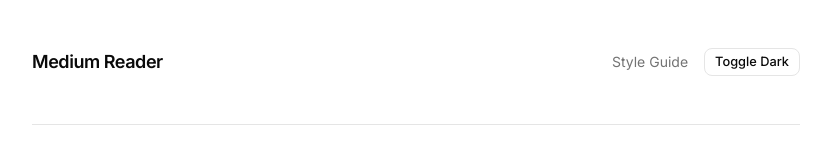
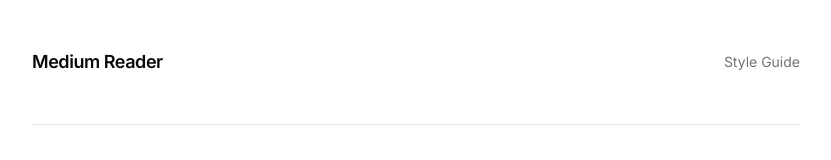
Before and after one commit to richmondsogo/medium-reader, a Next.js app: page /style-guide in a window 1280 px wide. Shown: the top 160 px of the page, without its empty margins (224-1055 px from the left). Built offline with nearby package versions, Linux system fonts and the light colour scheme.

Commit message:
fix: system-only theme detection, remove manual toggle

```diff
--- a/src/app/layout.tsx
+++ b/src/app/layout.tsx
@@ -1,5 +1,6 @@
 import type { Metadata } from "next";
 import { Inter, Geist_Mono } from "next/font/google";
+import { ThemeProvider } from "@/components/theme-provider";
 import "./globals.css";
 
 const inter = Inter({
@@ -23,9 +24,19 @@ export default function RootLayout({ children }: LayoutProps<"/">) {
   return (
     <html
       lang="en"
+      suppressHydrationWarning
       className={`${inter.variable} ${geistMono.variable} h-full antialiased`}
     >
-      <body className="min-h-full flex flex-col">{children}</body>
+      <body className="min-h-full flex flex-col">
+        <ThemeProvider
+          attribute="class"
+          defaultTheme="system"
+          enableSystem
+          disableTransitionOnChange
+        >
+          {children}
+        </ThemeProvider>
+      </body>
     </html>
   );
 }
--- a/src/app/style-guide/page.tsx
+++ b/src/app/style-guide/page.tsx
@@ -1,24 +1,11 @@
-"use client";
-
-import { useTheme } from "next-themes";
 import { Inter } from "next/font/google";
 import { Button } from "@/components/ui/button";
 import { Separator } from "@/components/ui/separator";
 import { ScrollArea } from "@/components/ui/scroll-area";
-import { useEffect, useState } from "react";
 
 const inter = Inter({ subsets: ["latin"], variable: "--font-inter" });
 
 export default function StyleGuidePage() {
-  const { theme, setTheme } = useTheme();
-  const [mounted, setMounted] = useState(false);
-
-  // Avoid hydration mismatch
-  useEffect(() => {
-    // eslint-disable-next-line react-hooks/set-state-in-effect
-    setMounted(true);
-  }, []);
-
   return (
     <div
       className={`min-h-screen bg-background text-foreground p-8 ${inter.variable}`}
@@ -33,16 +20,6 @@ export default function StyleGuidePage() {
           </div>
           <div className="flex items-center space-x-4">
             <span className="text-sm text-muted-foreground">Style Guide</span>
-            {mounted && (
-              <Button
-                variant="outline"
-                size="sm"
-                onClick={() => setTheme(theme === "dark" ? "light" : "dark")}
-                className="focus-visible:ring-2 focus-visible:ring-ring focus-visible:ring-offset-2"
-              >
-                Toggle {theme === "dark" ? "Light" : "Dark"}
-              </Button>
-            )}
           </div>
         </nav>
 
--- /dev/null
+++ b/src/components/theme-provider.tsx
@@ -0,0 +1,21 @@
+"use client";
+
+import * as React from "react";
+import { ThemeProvider as NextThemesProvider } from "next-themes";
+
+export function ThemeProvider({
+  children,
+  ...props
+}: React.ComponentProps<typeof NextThemesProvider>) {
+  return (
+    <NextThemesProvider
+      attribute="class"
+      defaultTheme="system"
+      enableSystem
+      disableTransitionOnChange
+      {...props}
+    >
+      {children}
+    </NextThemesProvider>
+  );
+}
```
Also changed, not shown: 1 other file (tests, documents, lock files or other folders).
